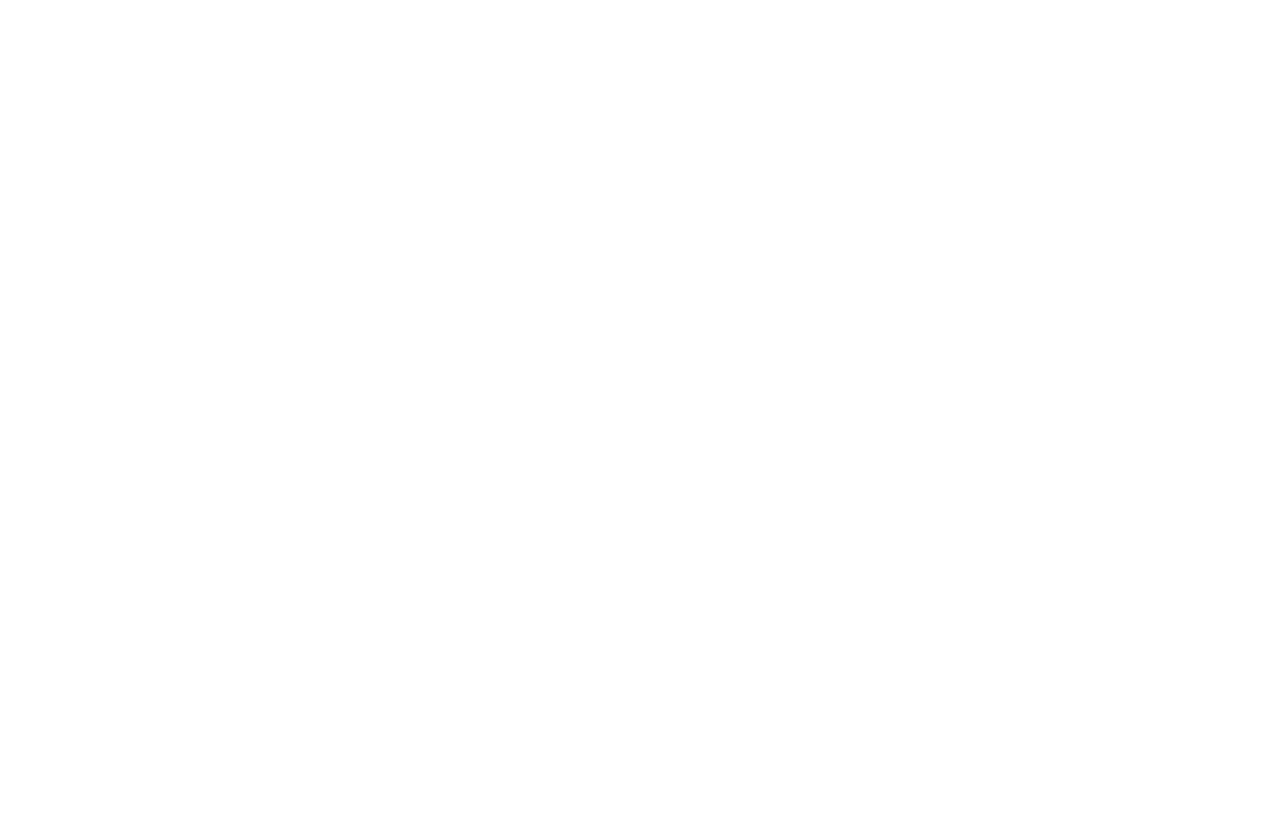
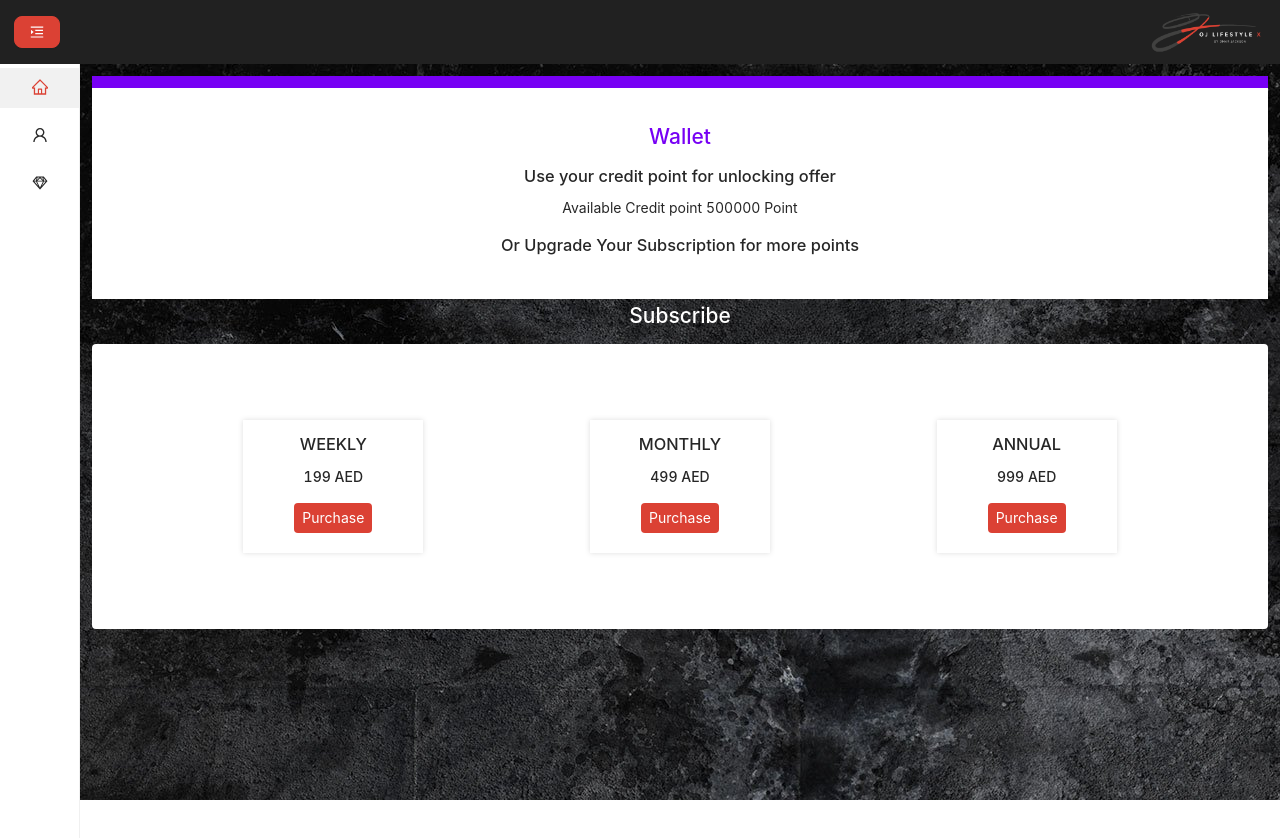
Before and after one commit to ali-hazan/oj, a Vue app: page /wallet in a window 1280 px wide. Before the commit this address had no page. Shown: the top 838 px of the page. Before the commit the page ends 800 px from the top, so only its background shows below. Built offline with nearby package versions, Linux system fonts and the light colour scheme.

Commit message:
Add my wallet option

```diff
--- a/src/components/layout/MobileMenu.vue
+++ b/src/components/layout/MobileMenu.vue
@@ -42,8 +42,7 @@
             <UserOutlined />
           </template>
           <template #title>My Account</template>
-          <a-menu-item key="3">My Wallet</a-menu-item>
-          <a-menu-item key="4">Settings</a-menu-item>
+          <a-menu-item key="3"  @click="router.push({ name: 'wallet' })">My Wallet</a-menu-item>
           <a-menu-item key="5" @click="router.push({ name: 'login' })"
             >Logout</a-menu-item
           >
--- /dev/null
+++ b/src/components/subscription/SubscriptionCard.vue
@@ -0,0 +1,35 @@
+<template>
+  <div class="subscription-card text-center">
+    <h3>
+      {{ data.name }}
+    </h3>
+    <h4>{{ data.amount }} AED</h4>
+    <button class="purchase-btn">Purchase</button>
+  </div>
+</template>
+
+<script lang="ts" setup>
+import { defineProps } from "vue";
+const props = defineProps(["data"]);
+</script>
+
+<style>
+.subscription-card {
+  box-shadow: 0px 0px 5px 0px rgb(186 186 186 / 49%);
+  -webkit-box-shadow: 0px 0px 5px 0px rgb(186 186 186 / 49%);
+  -moz-box-shadow: 0px 0px 5px 0px rgb(186 186 186 / 49%);
+  width: 180px;
+  min-height: 120px;
+  padding: 12px;
+  margin: 8px;
+}
+.purchase-btn {
+  background-color: #db4134;
+  color: #fff;
+  border: none;
+  border-radius: 4px;
+  padding: 4px 8px;
+  cursor: pointer;
+  margin: 8px;
+}
+</style>
--- /dev/null
+++ b/src/components/subscription/SubscriptionPlan.vue
@@ -0,0 +1,46 @@
+<template>
+  <div>
+    <h2 class="text-center text-white">Subscribe</h2>
+    <div class="subscription-plan">
+      <SubscriptionCard
+        v-for="item in subscirptionData"
+        :key="item.id"
+        :data="item"
+      />
+    </div>
+  </div>
+</template>
+
+<script lang="ts" setup>
+import SubscriptionCard from "./SubscriptionCard.vue";
+
+const subscirptionData = [
+  {
+    id: 1,
+    amount: 199,
+    name: "WEEKLY",
+  },
+  {
+    id: 2,
+    amount: 499,
+    name: "MONTHLY",
+  },
+  {
+    id: 3,
+    amount: 999,
+    name: "ANNUAL",
+  },
+];
+</script>
+
+<style>
+.subscription-plan {
+  display: flex;
+  background-color: #fff;
+  margin-top: 12px;
+  border-radius: 4px;
+  padding: 68px;
+  justify-content: space-around;
+  flex-wrap: wrap;
+}
+</style>
--- /dev/null
+++ b/src/components/user/MyWallet.vue
@@ -0,0 +1,26 @@
+<template>
+  <div class="appeared-in text-center">
+    <div style="padding: 32px 8px">
+      <h2>Wallet</h2>
+      <h3>Use your credit point for unlocking offer</h3>
+      <p>Available Credit point 500000 Point</p>
+      <h3>Or Upgrade Your Subscription for more points</h3>
+    </div>
+  </div>
+</template>
+
+<style>
+.appeared-in::before {
+  content: "";
+  height: 12px;
+  width: 100%;
+  background: #7700f4;
+  display: block;
+}
+.appeared-in {
+  background-color: #fff;
+}
+.appeared-in h2 {
+  color: #7700f4;
+}
+</style>
--- a/src/router/index.ts
+++ b/src/router/index.ts
@@ -25,6 +25,12 @@
     component: () =>
       import(/* webpackChunkName: "about" */ "../views/AboutView.vue"),
   },
+  {
+    path: "/wallet",
+    name: "wallet",
+    component: () =>
+      import(/* webpackChunkName: "wallet" */ "../views/WalletView.vue"),
+  },
 ];
 
 const router = createRouter({
--- /dev/null
+++ b/src/views/WalletView.vue
@@ -0,0 +1,23 @@
+<template>
+  <div class="about">
+    <LayoutDefault>
+      <MyWallet />
+      <SubscriptionPlan />
+    </LayoutDefault>
+  </div>
+</template>
+
+<script lang="ts" setup>
+import LayoutDefault from "@/layout/DefaultLayout.vue";
+import MyWallet from "@/components/user/MyWallet.vue";
+import { useTitle } from "@vueuse/core";
+import SubscriptionPlan from "@/components/subscription/SubscriptionPlan.vue";
+useTitle("Wallet");
+</script>
+
+<style scoped>
+.about {
+  background-image: url("../assets/image/bg.jpeg");
+  height: 100vh;
+}
+</style>
```
